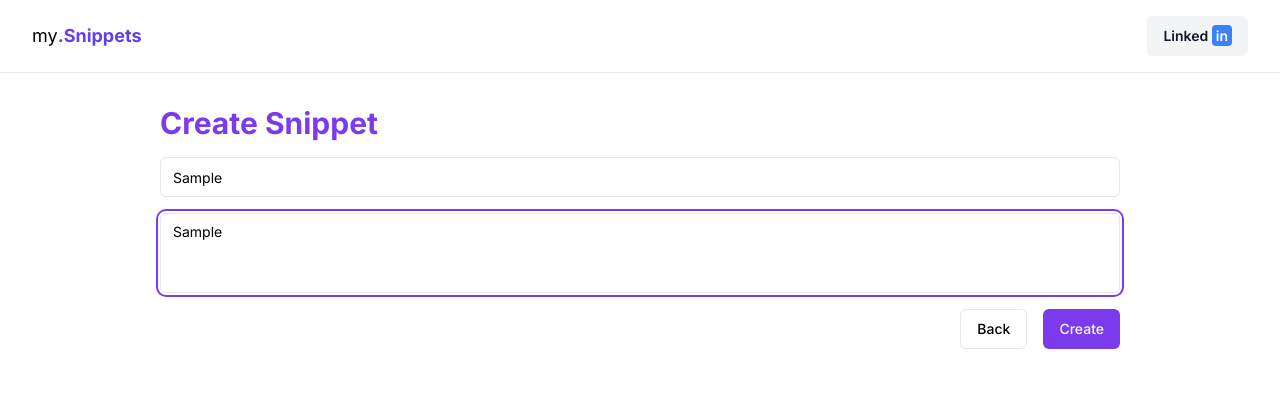
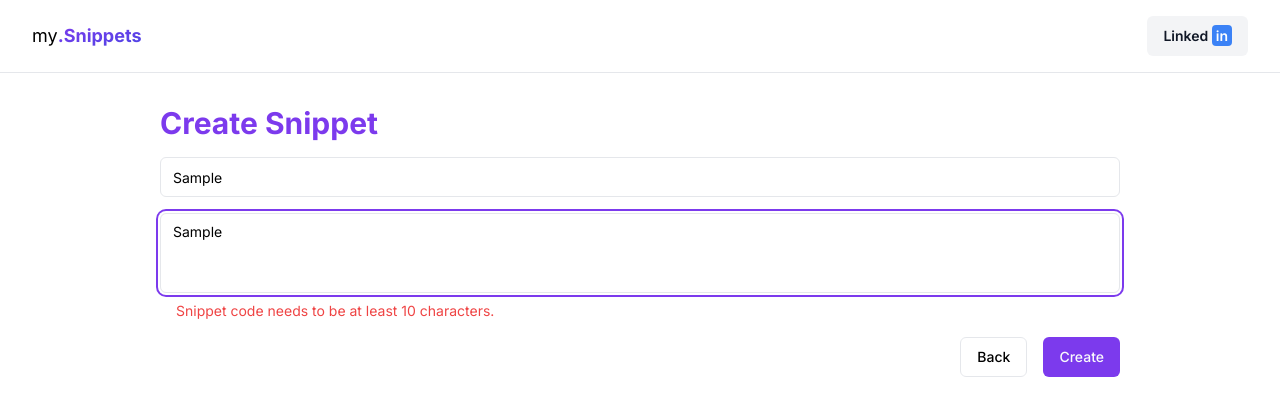
Before and after one commit to renatorrocha/my-snippets, a Next.js app: page /new in a window 1280 px wide. Both pictures are taken after typing "Sample", "Sample" into the empty fields and a click on the button "Create". Shown: the top 416 px of the page. Built offline with nearby package versions, Linux system fonts and the light colour scheme.

Commit message:
feat: error message in create snipped form

```diff
--- a/app/new/page.tsx
+++ b/app/new/page.tsx
@@ -11,7 +11,11 @@ import { useForm } from "react-hook-form";
 import { toast } from "sonner";
 
 export default function NewSnippetPage() {
-  const SnippetForm = useForm<SnippetType>({
+  const {
+    handleSubmit,
+    register,
+    formState: { errors },
+  } = useForm<SnippetType>({
     resolver: zodResolver(SnippetSchema),
   });
 
@@ -21,19 +25,32 @@ export default function NewSnippetPage() {
   }
 
   return (
-    <section className="flex flex-col gap-4">
+    <section className="flex flex-1 flex-col gap-4">
       <h1 className="text-3xl font-bold text-primary">Create Snippet</h1>
       <form
-        onSubmit={SnippetForm.handleSubmit(onSubmit)}
+        onSubmit={handleSubmit(onSubmit)}
         className="flex flex-1 flex-col items-end gap-4"
       >
-        <Input placeholder="Title" {...SnippetForm.register("title")} />
-
-        <Textarea
-          placeholder="Type your code here."
-          className="resize-none"
-          {...SnippetForm.register("code")}
-        />
+        <div className="grid w-full gap-2">
+          <Input placeholder="Title" {...register("title")} />
+          {errors.title && (
+            <span className="ml-4 text-sm text-red-500 ">
+              {errors.title.message}
+            </span>
+          )}
+        </div>
+        <div className="grid w-full gap-2">
+          <Textarea
+            placeholder="Type your code here."
+            className="resize-none"
+            {...register("code")}
+          />
+          {errors.code && (
+            <span className="ml-4 text-sm text-red-500 ">
+              {errors.code.message}
+            </span>
+          )}
+        </div>
 
         <div className="flex gap-4">
           <Link href="/" className={buttonVariants({ variant: "outline" })}>
```
